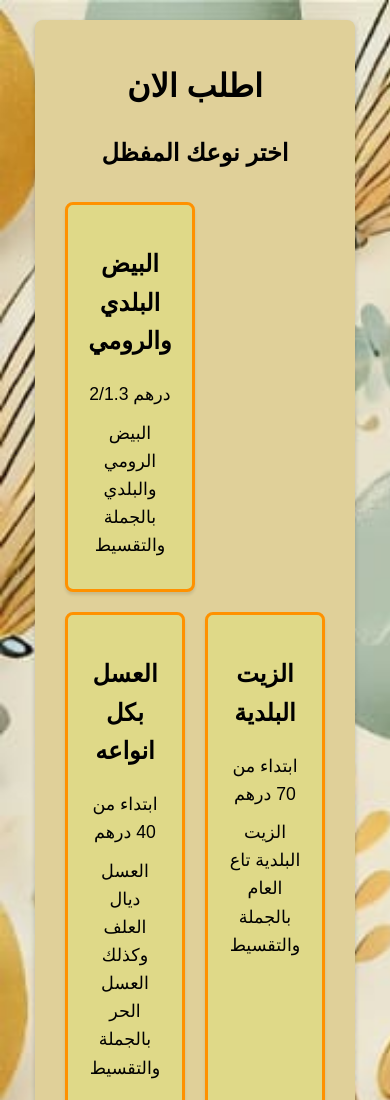
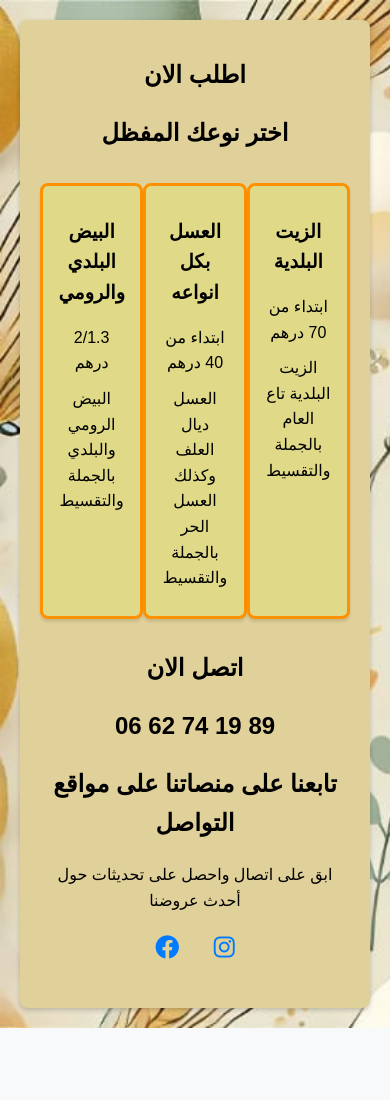
Before and after one commit to LASFAR10/LASFAR, a plain HTML site: page pricing.html in a window 390 px wide. Shown: the top 1100 px of the page. After the commit the page ends 1028 px from the top, so only its background shows below. Drawn offline with Linux system fonts and the light colour scheme.

Commit message:
Update pricing.html

```diff
--- a/pricing.html
+++ b/pricing.html
@@ -71,52 +71,90 @@
         .social a {
             margin: 0 15px;
             color: #007bff;
-            font-size: 2em; /* Increase size of the icons */
+            font-size: 2em;
             text-decoration: none;
         }
 
         .social a:hover {
             color: #0056b3;
         }
+
+        /* Media Queries for Responsiveness */
+        @media (max-width: 768px) {
+            .container {
+                max-width: 95%;
+            }
+
+            .pricing-card {
+                max-width: 45%;
+                margin: 10px auto;
+            }
+        }
+
+        @media (max-width: 480px) {
+            h1, h2 {
+                font-size: 1.5em;
+            }
+
+            .pricing-card {
+                max-width: 100%;
+                margin: 10px 0;
+                padding: 15px;
+            }
+
+            .pricing-card h2 {
+                font-size: 1.2em;
+            }
+
+            .pricing-card p {
+                font-size: 1em;
+            }
+
+            .social a {
+                font-size: 1.5em;
+            }
+        }
     </style>
 </head>
 <body>
     <div class="page-background">
         <div class="container">
-            <center><h1>اطلب الان </h1>
-                <h2>اختر نوعك المفظل </h2>
+            <center>
+                <h1>اطلب الان</h1>
+                <h2>اختر نوعك المفظل</h2>
             </center>
 
             <div class="pricing">
                 <div class="pricing-card">
-                    <h2>البيض البلدي والرومي </h2>
+                    <h2>البيض البلدي والرومي</h2>
                     <p>2/1.3 درهم</p>
                     <p>البيض الرومي والبلدي بالجملة والتقسيط</p>
                 </div>
                 <div class="pricing-card">
                     <h2>العسل بكل انواعه</h2>
-                    <p>ابتداء من 40 درهم </p>
-                    <p>العسل ديال العلف وكذلك العسل الحر
-                        بالجملة والتقسيط </p>
+                    <p>ابتداء من 40 درهم</p>
+                    <p>العسل ديال العلف وكذلك العسل الحر بالجملة والتقسيط</p>
                 </div>
                 <div class="pricing-card">
-                    <h2>الزيت البلدية </h2>
-                    <p>ابتداء من 70 درهم </p>
-                    <p>الزيت البلدية تاع العام بالجملة والتقسيط </p>
+                    <h2>الزيت البلدية</h2>
+                    <p>ابتداء من 70 درهم</p>
+                    <p>الزيت البلدية تاع العام بالجملة والتقسيط</p>
                 </div>
             </div>
+
             <div class="contact">
-                <center><h2>اتصل الان</h2>
-                    <h1><strong>06 62 74 19 89</strong></h1></center>
+                <center>
+                    <h2>اتصل الان</h2>
+                    <h1><strong>06 62 74 19 89</strong></h1>
+                </center>
             </div>
 
             <div class="social">
-                <center><h2>تابعنا على منصاتنا على مواقع التواصل </h2>
+                <center>
+                    <h2>تابعنا على منصاتنا على مواقع التواصل</h2>
                     <p>ابق على اتصال واحصل على تحديثات حول أحدث عروضنا</p>
                     <a href="https://www.facebook.com/share/12CL5oCqwA8/" target="_blank"><i class="fab fa-facebook"></i></a>
-
                     <a href="https://www.instagram.com/mstfbnlhsyn?igsh=MTJmaGY2aGViMWhveQ==" target="_blank"><i class="fab fa-instagram"></i></a>
-
                 </center>
             </div>
         </div>
```
